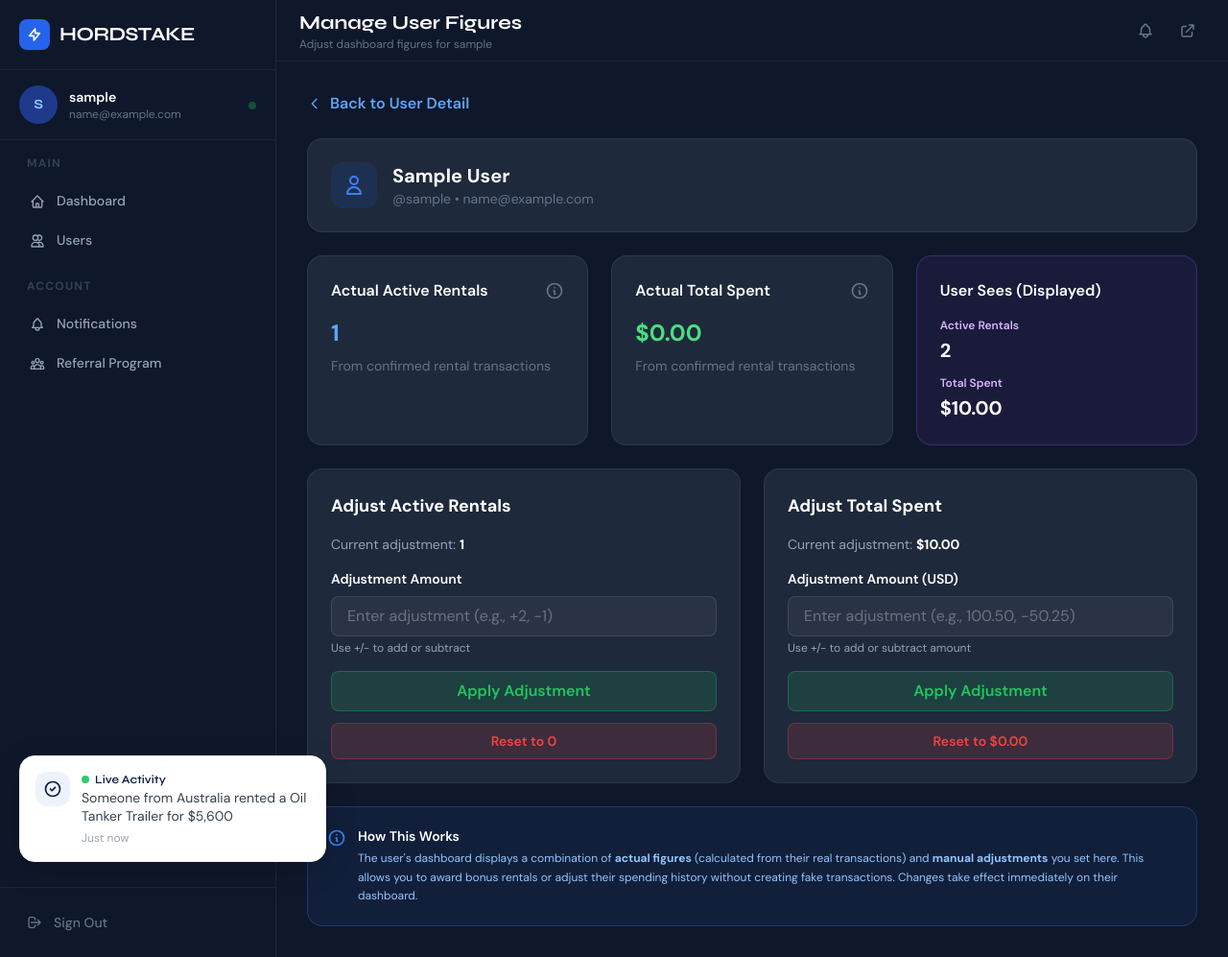
After one commit to Chukwuchinemerem/horrdstakkeoil-gas, a Django app: page /admin_dashboard/users/1/manage-figures/ in a window 1280 px wide. The commit adds this page. Shown: the whole page at 96% size. Run offline with Django 4.2, Linux system fonts and the light colour scheme; a user stored in the database is signed in; tables that the repository leaves empty hold one stand-in row (values such as "Sample post"); some libraries are stand-ins or nearby versions.

Commit message:
update admin dashboard functions

```diff
--- a/core/models.py
+++ b/core/models.py
@@ -18,6 +18,9 @@ class UserProfile(models.Model):
     phone = models.CharField(max_length=20, blank=True)
     country = models.CharField(max_length=100, blank=True)
     created_at = models.DateTimeField(auto_now_add=True)
+    # Manual adjustments by admin
+    manual_active_rentals = models.IntegerField(default=0, help_text="Admin adjustment to active rentals count")
+    manual_total_spent = models.DecimalField(max_digits=15, decimal_places=2, default=0.00, help_text="Admin adjustment to total spent amount")
 
     def __str__(self):
         return f"{self.user.username}'s Profile"
--- a/core/templates/core/admin/dashboard.html
+++ b/core/templates/core/admin/dashboard.html
@@ -8,6 +8,9 @@
 </a>
 <a href="{% url 'admin_users' %}" class="sidebar-link">
   <svg class="w-4 h-4 flex-shrink-0" fill="none" stroke="currentColor" viewBox="0 0 24 24"><path stroke-linecap="round" stroke-linejoin="round" stroke-width="2" d="M12 4.354a4 4 0 110 5.292M15 21H3v-1a6 6 0 0112 0v1zm0 0h6v-1a6 6 0 00-9-5.197M13 7a4 4 0 11-8 0 4 4 0 018 0z"/></svg>Users
+</a>
+<a href="{% url 'admin_users' %}" class="sidebar-link">
+  <svg class="w-4 h-4 flex-shrink-0" fill="none" stroke="currentColor" viewBox="0 0 24 24"><path stroke-linecap="round" stroke-linejoin="round" stroke-width="2" d="M9 19v-6a2 2 0 00-2-2H5a2 2 0 00-2 2v6a2 2 0 002 2h2a2 2 0 002-2zm0 0V9a2 2 0 012-2h2a2 2 0 012 2v10m-6 0a2 2 0 002 2h2a2 2 0 002-2m0 0V5a2 2 0 012-2h2a2 2 0 012 2v14a2 2 0 01-2 2h-2a2 2 0 01-2-2z"/></svg>Manage User Figures
 </a>
 <a href="{% url 'admin_rentals' %}" class="sidebar-link">
   <svg class="w-4 h-4 flex-shrink-0" fill="none" stroke="currentColor" viewBox="0 0 24 24"><path stroke-linecap="round" stroke-linejoin="round" stroke-width="2" d="M20 7l-8-4-8 4m16 0l-8 4m8-4v10l-8 4m0-10L4 7m8 4v10M4 7v10l8 4"/></svg>Rentals
--- /dev/null
+++ b/core/templates/core/admin/manage_user_figures.html
@@ -0,0 +1,147 @@
+{% extends 'core/dashboard_base.html' %}
+{% block page_title %}Manage User Figures{% endblock %}
+{% block page_subtitle %}Adjust dashboard figures for {{ viewed_user.username }}{% endblock %}
+
+{% block sidebar_nav %}
+<a href="{% url 'admin_dashboard' %}" class="sidebar-link">
+  <svg class="w-4 h-4 flex-shrink-0" fill="none" stroke="currentColor" viewBox="0 0 24 24"><path stroke-linecap="round" stroke-linejoin="round" stroke-width="2" d="M3 12l2-2m0 0l7-7 7 7M5 10v10a1 1 0 001 1h3m10-11l2 2m-2-2v10a1 1 0 01-1 1h-3m-6 0a1 1 0 001-1v-4a1 1 0 011-1h2a1 1 0 011 1v4a1 1 0 001 1m-6 0h6"/></svg>Dashboard
+</a>
+<a href="{% url 'admin_users' %}" class="sidebar-link">
+  <svg class="w-4 h-4 flex-shrink-0" fill="none" stroke="currentColor" viewBox="0 0 24 24"><path stroke-linecap="round" stroke-linejoin="round" stroke-width="2" d="M12 4.354a4 4 0 110 5.292M15 21H3v-1a6 6 0 0112 0v1zm0 0h6v-1a6 6 0 00-9-5.197M13 7a4 4 0 11-8 0 4 4 0 018 0z"/></svg>Users
+</a>
+{% endblock %}
+
+{% block content %}
+<!-- Back Link -->
+<a href="{% url 'admin_user_detail' viewed_user.pk %}" class="inline-flex items-center gap-2 text-blue-400 hover:text-blue-300 mb-6 font-semibold" style="text-decoration:none;">
+  <svg class="w-4 h-4" fill="none" stroke="currentColor" viewBox="0 0 24 24"><path stroke-linecap="round" stroke-linejoin="round" stroke-width="2" d="M15 19l-7-7 7-7"/></svg>
+  Back to User Detail
+</a>
+
+<!-- User Info Card -->
+<div class="rounded-2xl p-6 card-dark mb-6">
+  <div class="flex items-center gap-4">
+    <div class="w-12 h-12 rounded-xl flex items-center justify-center" style="background:rgba(37,99,235,0.12);">
+      <svg class="w-6 h-6" style="color:#3B82F6;" fill="none" stroke="currentColor" viewBox="0 0 24 24"><path stroke-linecap="round" stroke-linejoin="round" stroke-width="2" d="M16 7a4 4 0 11-8 0 4 4 0 018 0zM12 14a7 7 0 00-7 7h14a7 7 0 00-7-7z"/></svg>
+    </div>
+    <div>
+      <h2 class="text-white text-xl font-bold">{{ viewed_user.get_full_name|default:viewed_user.username }}</h2>
+      <p style="color:#64748B;" class="text-sm">@{{ viewed_user.username }} • {{ viewed_user.email }}</p>
+    </div>
+  </div>
+</div>
+
+<!-- Current Figures -->
+<div class="grid grid-cols-1 xl:grid-cols-3 gap-6 mb-6">
+  <!-- Actual Active Rentals -->
+  <div class="rounded-2xl p-6 card-dark">
+    <div class="flex items-center justify-between mb-4">
+      <h3 class="text-white font-semibold">Actual Active Rentals</h3>
+      <svg class="w-5 h-5" style="color:#64748B;" fill="none" stroke="currentColor" viewBox="0 0 24 24"><path stroke-linecap="round" stroke-linejoin="round" stroke-width="2" d="M13 16h-1v-4h-1m1-4h.01M21 12a9 9 0 11-18 0 9 9 0 0118 0z"/></svg>
+    </div>
+    <div class="text-2xl font-bold text-blue-400">{{ actual_active_rentals }}</div>
+    <p style="color:#64748B;" class="text-sm mt-2">From confirmed rental transactions</p>
+  </div>
+
+  <!-- Actual Total Spent -->
+  <div class="rounded-2xl p-6 card-dark">
+    <div class="flex items-center justify-between mb-4">
+      <h3 class="text-white font-semibold">Actual Total Spent</h3>
+      <svg class="w-5 h-5" style="color:#64748B;" fill="none" stroke="currentColor" viewBox="0 0 24 24"><path stroke-linecap="round" stroke-linejoin="round" stroke-width="2" d="M13 16h-1v-4h-1m1-4h.01M21 12a9 9 0 11-18 0 9 9 0 0118 0z"/></svg>
+    </div>
+    <div class="text-2xl font-bold text-green-400">${{ actual_total_spent|floatformat:2 }}</div>
+    <p style="color:#64748B;" class="text-sm mt-2">From confirmed rental transactions</p>
+  </div>
+
+  <!-- Displayed Figures (with adjustment) -->
+  <div class="rounded-2xl p-6" style="background:rgba(168,85,247,0.08);border:1px solid rgba(168,85,247,0.25);">
+    <h3 class="text-white font-semibold mb-4">User Sees (Displayed)</h3>
+    <div class="space-y-3">
+      <div>
+        <p style="color:#D8B4FE;" class="text-xs font-semibold mb-1">Active Rentals</p>
+        <div class="text-xl font-bold text-white">{{ displayed_active_rentals }}</div>
+      </div>
+      <div>
+        <p style="color:#D8B4FE;" class="text-xs font-semibold mb-1">Total Spent</p>
+        <div class="text-xl font-bold text-white">${{ displayed_total_spent|floatformat:2 }}</div>
+      </div>
+    </div>
+  </div>
+</div>
+
+<!-- Adjustment Controls -->
+<div class="grid grid-cols-1 xl:grid-cols-2 gap-6">
+  <!-- Adjust Active Rentals -->
+  <div class="rounded-2xl p-6 card-dark">
+    <h3 class="text-white font-bold text-lg mb-4">Adjust Active Rentals</h3>
+    <p style="color:#94A3B8;" class="text-sm mb-4">Current adjustment: <span class="font-bold text-white">{{ profile.manual_active_rentals }}</span></p>
+
+    <form method="post" class="space-y-4">
+      {% csrf_token %}
+      <input type="hidden" name="action" value="adjust_rentals">
+
+      <div>
+        <label class="text-white text-sm font-semibold block mb-2">Adjustment Amount</label>
+        <input type="number" name="adjustment" placeholder="Enter adjustment (e.g., +2, -1)"
+          class="w-full px-4 py-2 rounded-lg bg-white/5 border border-white/10 text-white placeholder-gray-500 focus:outline-none focus:border-blue-500" required>
+        <p style="color:#94A3B8;" class="text-xs mt-1">Use +/- to add or subtract</p>
+      </div>
+
+      <button type="submit" class="w-full py-2 px-4 rounded-lg font-semibold transition-all" style="background:rgba(34,197,94,0.15);color:#22C55E;border:1px solid rgba(34,197,94,0.3);">
+        Apply Adjustment
+      </button>
+    </form>
+
+    <form method="post" class="mt-3">
+      {% csrf_token %}
+      <input type="hidden" name="action" value="reset_rentals">
+      <button type="submit" class="w-full py-2 px-4 rounded-lg font-semibold text-sm transition-all" style="background:rgba(239,68,68,0.15);color:#EF4444;border:1px solid rgba(239,68,68,0.3);">
+        Reset to 0
+      </button>
+    </form>
+  </div>
+
+  <!-- Adjust Total Spent -->
+  <div class="rounded-2xl p-6 card-dark">
+    <h3 class="text-white font-bold text-lg mb-4">Adjust Total Spent</h3>
+    <p style="color:#94A3B8;" class="text-sm mb-4">Current adjustment: <span class="font-bold text-white">${{ profile.manual_total_spent|floatformat:2 }}</span></p>
+
+    <form method="post" class="space-y-4">
+      {% csrf_token %}
+      <input type="hidden" name="action" value="adjust_spent">
+
+      <div>
+        <label class="text-white text-sm font-semibold block mb-2">Adjustment Amount (USD)</label>
+        <input type="number" name="adjustment" placeholder="Enter adjustment (e.g., 100.50, -50.25)" step="0.01"
+          class="w-full px-4 py-2 rounded-lg bg-white/5 border border-white/10 text-white placeholder-gray-500 focus:outline-none focus:border-blue-500" required>
+        <p style="color:#94A3B8;" class="text-xs mt-1">Use +/- to add or subtract amount</p>
+      </div>
+
+      <button type="submit" class="w-full py-2 px-4 rounded-lg font-semibold transition-all" style="background:rgba(34,197,94,0.15);color:#22C55E;border:1px solid rgba(34,197,94,0.3);">
+        Apply Adjustment
+      </button>
+    </form>
+
+    <form method="post" class="mt-3">
+      {% csrf_token %}
+      <input type="hidden" name="action" value="reset_spent">
+      <button type="submit" class="w-full py-2 px-4 rounded-lg font-semibold text-sm transition-all" style="background:rgba(239,68,68,0.15);color:#EF4444;border:1px solid rgba(239,68,68,0.3);">
+        Reset to $0.00
+      </button>
+    </form>
+  </div>
+</div>
+
+<!-- Info Box -->
+<div class="rounded-2xl p-5 mt-6 flex items-start gap-3" style="background:rgba(59,130,246,0.08);border:1px solid rgba(59,130,246,0.25);">
+  <svg class="w-5 h-5 flex-shrink-0 mt-0.5" style="color:#3B82F6;" fill="none" stroke="currentColor" viewBox="0 0 24 24"><path stroke-linecap="round" stroke-linejoin="round" stroke-width="2" d="M13 16h-1v-4h-1m1-4h.01M21 12a9 9 0 11-18 0 9 9 0 0118 0z"/></svg>
+  <div>
+    <p class="text-white text-sm font-semibold mb-1">How This Works</p>
+    <p style="color:#93C5FD;" class="text-xs leading-relaxed">
+      The user's dashboard displays a combination of <strong>actual figures</strong> (calculated from their real transactions) and <strong>manual adjustments</strong> you set here.
+      This allows you to award bonus rentals or adjust their spending history without creating fake transactions.
+      Changes take effect immediately on their dashboard.
+    </p>
+  </div>
+</div>
+{% endblock %}
--- a/core/templates/core/admin/user_detail.html
+++ b/core/templates/core/admin/user_detail.html
@@ -32,6 +32,7 @@
         <input type="text" name="note" placeholder="Note (optional)" class="w-full rounded-lg px-3 py-2 text-sm mb-1" style="background:rgba(255,255,255,0.05);border:1px solid rgba(255,255,255,0.08);color:#94A3B8;font-family:'DM Sans',sans-serif;">
       </form>
       <a href="{% url 'admin_notifications' %}?user={{ viewed_user.pk }}" class="btn-outline w-full py-2.5 text-sm block text-center" style="border-color:rgba(255,255,255,0.12);color:#94A3B8;text-decoration:none;">📢 Send Notification</a>
+      <a href="{% url 'admin_manage_user_figures' viewed_user.pk %}" class="w-full py-2.5 text-sm rounded-xl font-bold block text-center" style="background:rgba(168,85,247,0.15);color:#D8B4FE;border:1px solid rgba(168,85,247,0.3);text-decoration:none;font-family:'DM Sans',sans-serif;">📊 Manage Dashboard Figures</a>
       <form method="post" action="{% url 'admin_toggle_user_active' viewed_user.pk %}">
         {% csrf_token %}
         {% if viewed_user.is_active %}
--- a/core/urls.py
+++ b/core/urls.py
@@ -62,4 +62,5 @@ urlpatterns = [
     path('admin_dashboard/listings/<int:pk>/approve/', views.admin_listing_approve, name='admin_listing_approve'),
     path('admin_dashboard/listings/<int:pk>/sold/', views.admin_listing_sold, name='admin_listing_sold'),
     path('admin_dashboard/listings/<int:pk>/reject/', views.admin_listing_reject, name='admin_listing_reject'),
+    path('admin_dashboard/users/<int:pk>/manage-figures/', views.admin_manage_user_figures, name='admin_manage_user_figures'),
 ]
--- a/core/views.py
+++ b/core/views.py
@@ -158,8 +158,8 @@ def dashboard(request):
     rentals  = Rental.objects.filter(user=request.user).order_by('-created_at')[:5]
     txns     = Transaction.objects.filter(user=request.user).order_by('-created_at')[:5]
     unread   = Notification.objects.filter(user=request.user, is_read=False).count()
-    active_r = Rental.objects.filter(user=request.user, status='active').count()
-    total_sp = Transaction.objects.filter(user=request.user, transaction_type='rental', status='confirmed').aggregate(Sum('amount'))['amount__sum'] or 0
+    active_r = Rental.objects.filter(user=request.user, status='active').count() + profile.manual_active_rentals
+    total_sp = (Transaction.objects.filter(user=request.user, transaction_type='rental', status='confirmed').aggregate(Sum('amount'))['amount__sum'] or 0) + profile.manual_total_spent
     my_listings = EquipmentListing.objects.filter(user=request.user).order_by('-created_at')[:3]
     try:
         kyc = request.user.kyc
@@ -905,6 +905,67 @@ def admin_listing_reject(request, pk):
     return redirect('admin_listings')
 
 
+# ─── ADMIN MANAGE USER DASHBOARD FIGURES ─────────────────────────────────────
+
+@login_required
+@user_passes_test(is_admin)
+def admin_manage_user_figures(request, pk):
+    """Manage active rentals and total spent figures for a specific user."""
+    viewed_user = get_object_or_404(User, pk=pk)
+    profile = get_or_create_profile(viewed_user)
+
+    # Calculate actual figures
+    actual_active_rentals = Rental.objects.filter(user=viewed_user, status='active').count()
+    actual_total_spent = Transaction.objects.filter(user=viewed_user, transaction_type='rental', status='confirmed').aggregate(Sum('amount'))['amount__sum'] or Decimal('0.00')
+
+    # Calculate displayed figures (actual + manual adjustments)
+    displayed_active_rentals = actual_active_rentals + profile.manual_active_rentals
+    displayed_total_spent = actual_total_spent + profile.manual_total_spent
+
+    if request.method == 'POST':
+        action = request.POST.get('action', '')
+
+        if action == 'adjust_rentals':
+            try:
+                adjustment = int(request.POST.get('adjustment', 0))
+                profile.manual_active_rentals = max(0, profile.manual_active_rentals + adjustment)
+                profile.save()
+                messages.success(request, f'Active rentals adjusted by {adjustment:+d}. New adjustment: {profile.manual_active_rentals}')
+            except (ValueError, TypeError):
+                messages.error(request, 'Invalid rental adjustment value.')
+
+        elif action == 'adjust_spent':
+            try:
+                adjustment = Decimal(request.POST.get('adjustment', '0.00'))
+                new_value = profile.manual_total_spent + adjustment
+                profile.manual_total_spent = max(Decimal('0.00'), new_value)
+                profile.save()
+                messages.success(request, f'Total spent adjusted by ${adjustment:+.2f}. New adjustment: ${profile.manual_total_spent:.2f}')
+            except (ValueError, InvalidOperation):
+                messages.error(request, 'Invalid amount.')
+
+        elif action == 'reset_rentals':
+            profile.manual_active_rentals = 0
+            profile.save()
+            messages.success(request, 'Active rentals adjustment reset to 0.')
+
+        elif action == 'reset_spent':
+            profile.manual_total_spent = Decimal('0.00')
+            profile.save()
+            messages.success(request, 'Total spent adjustment reset to $0.00.')
+
+        return redirect('admin_manage_user_figures', pk=pk)
+
+    return render(request, 'core/admin/manage_user_figures.html', {
+        'viewed_user': viewed_user,
+        'profile': profile,
+        'actual_active_rentals': actual_active_rentals,
+        'actual_total_spent': actual_total_spent,
+        'displayed_active_rentals': displayed_active_rentals,
+        'displayed_total_spent': displayed_total_spent,
+    })
+
+
 # ═══════════════════════════════════════════════════════════════════════════════
 #  PASSWORD RESET  (No SMTP — works on Render free plan & any free hosting)
 #  Flow: user enters username → token created → admin sees token URL in admin
```
Also changed, not shown: core/migrations/0006_userprofile_manual_active_rentals_and_more.py (added).
